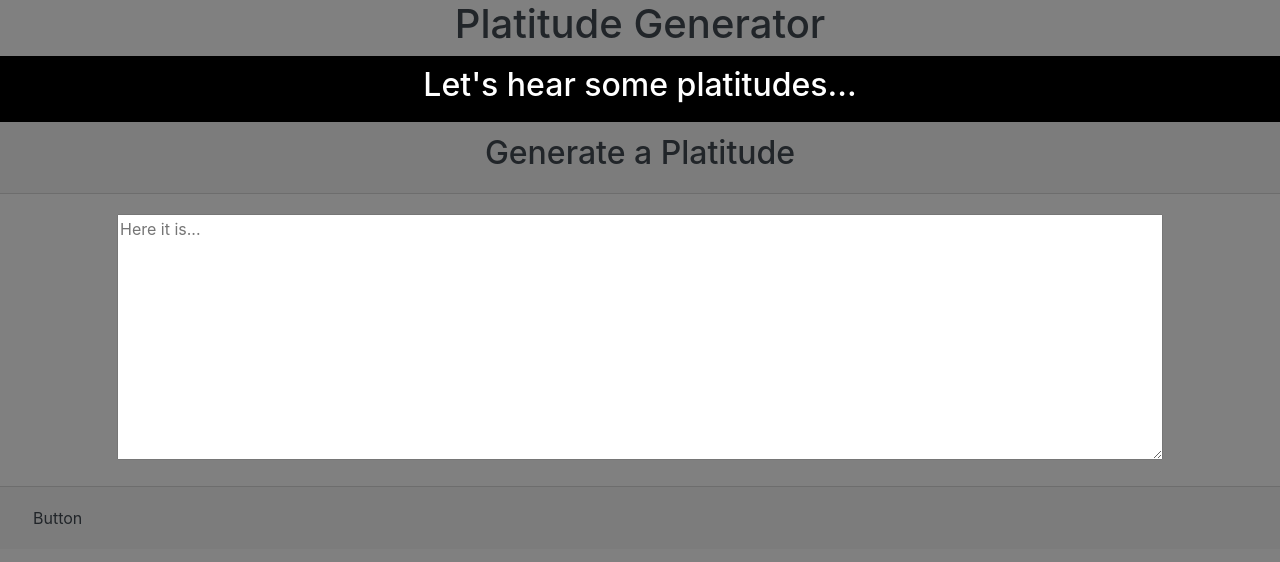
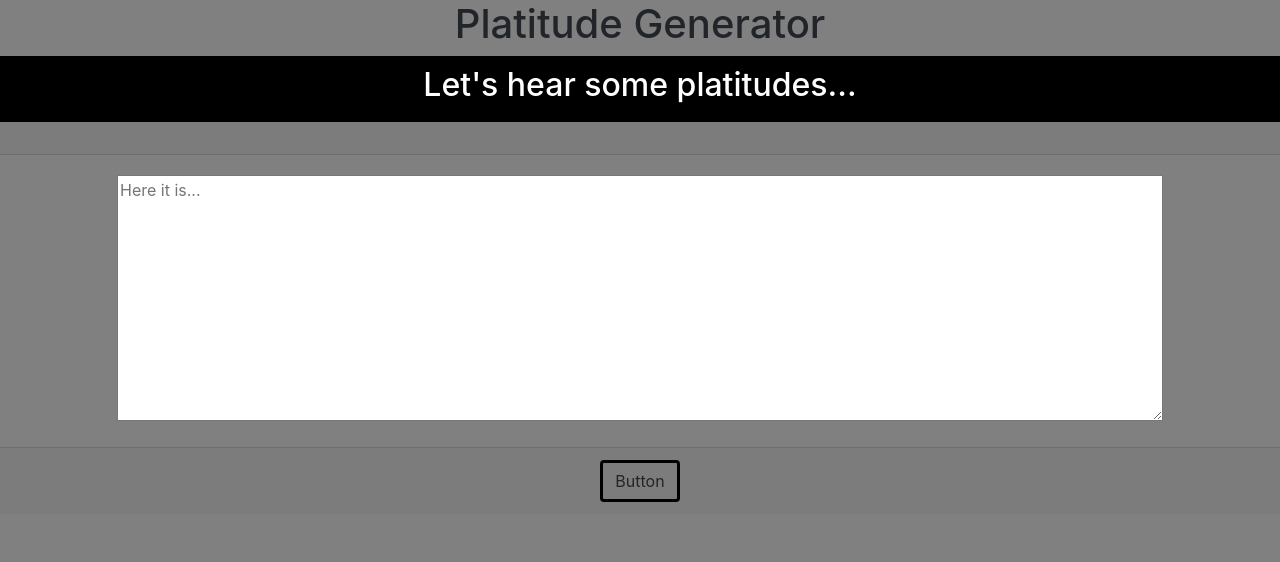
Before and after one commit to nickrayj45/Platitude_Generator, a plain HTML site: page index.html in a window 1280 px wide. Drawn offline with nearby package versions, Linux system fonts and the light colour scheme.

Commit message:
button centered

```diff
--- a/index.html
+++ b/index.html
@@ -9,7 +9,7 @@
     <link rel="stylesheet" href="https://cdn.jsdelivr.net/npm/bootstrap@4.5.3/dist/css/bootstrap.min.css" integrity="sha384-TX8t27EcRE3e/ihU7zmQxVncDAy5uIKz4rEkgIXeMed4M0jlfIDPvg6uqKI2xXr2" crossorigin="anonymous">
     <link rel="stylesheet" type="text/css" href="style.css">
 
-    <title>Hello, world!</title>
+    <title>Platitude Generator</title>
   </head>
   <body>
       <div class="wrapper">
@@ -18,7 +18,7 @@
         <h2>Let's hear some platitudes...</h2>
     </header>
     <div class="card-header">
-        <h2>Generate a Platitude</h2>
+        <h2></h2>
     </div>
     <div class="card-body">
         <textarea name="Platitude" id="platBox" cols="100" rows="10" placeholder="Here it is..."></textarea>
--- a/style.css
+++ b/style.css
@@ -16,7 +16,21 @@ header {
     color: #fff;
 }
 
+#id {
+    color: aqua;
+}
 
+.card-footer {
+    justify-content: center;
+    align-items: center;
+    display: flex;
+    /* border: 3px black solid; */
+}
+
+#generate {
+    border: 3px black solid;
+    display: flex;
+}
 
 .card-header {
     text-align: center;
```
